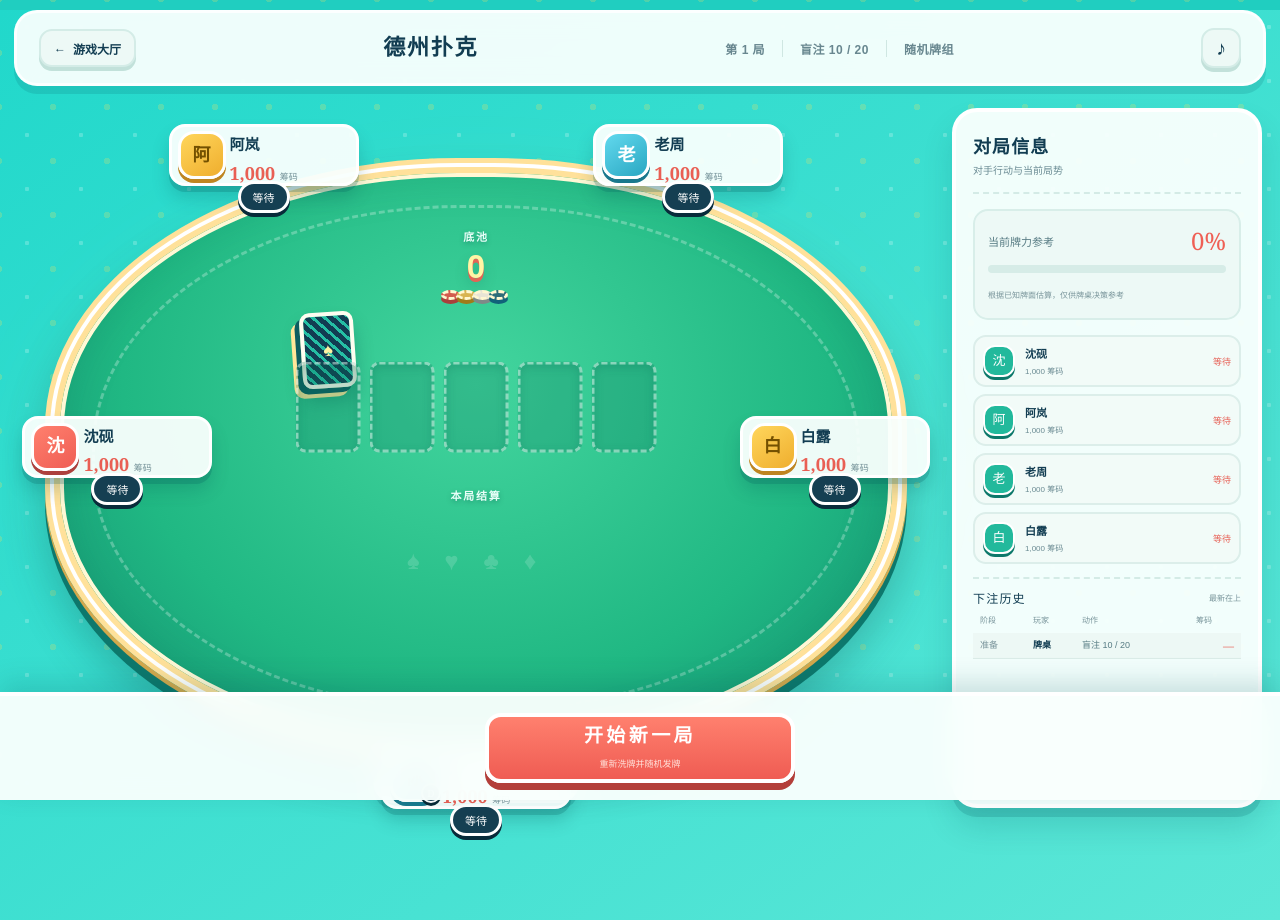
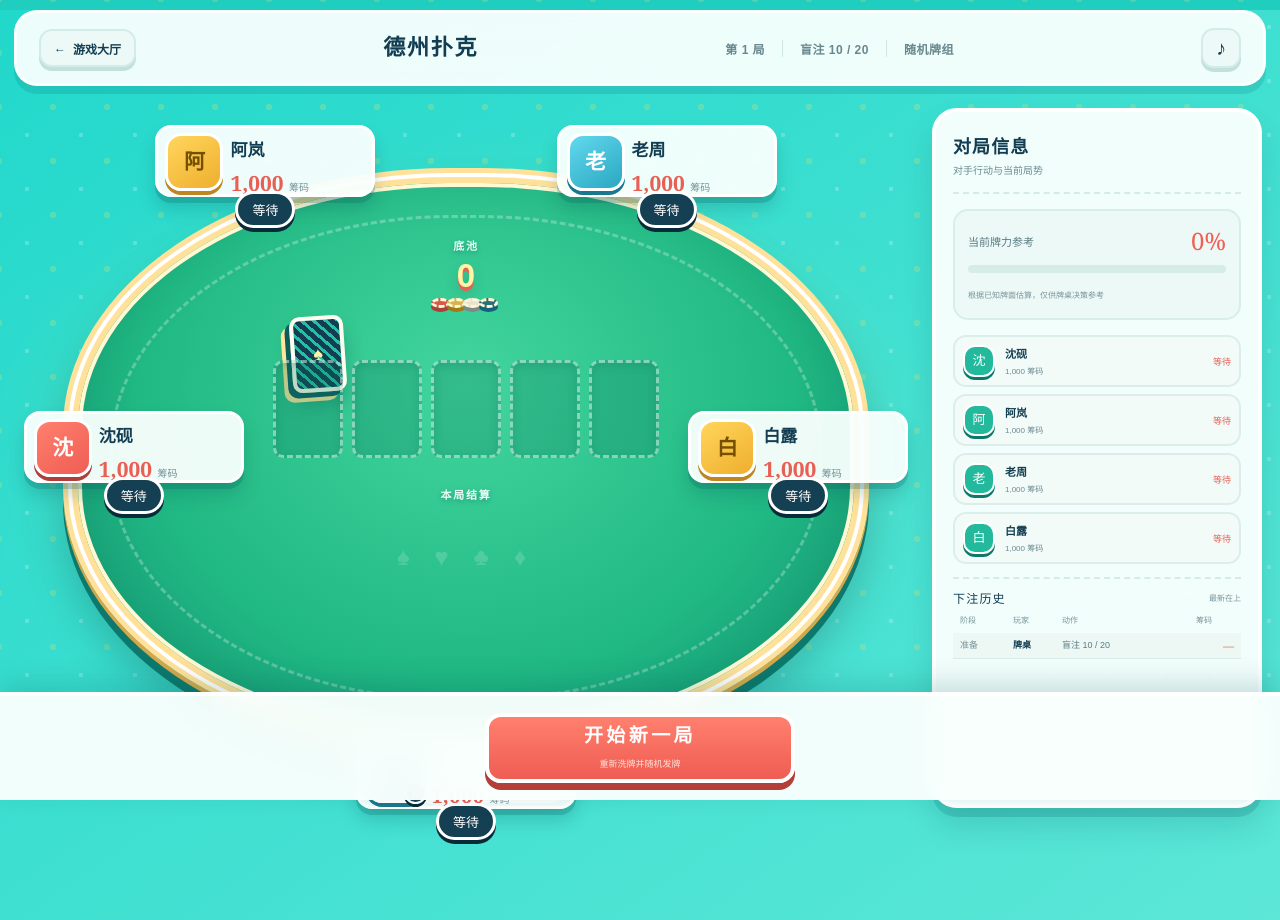
Before and after one commit to tzt302/game_poker, a Next.js app in the folder web/: page / in a window 1280 px wide. Built offline with nearby package versions, Linux system fonts and the light colour scheme.

Commit message:
Improve opponent readability (#4)

```diff
--- a/web/app/globals.css
+++ b/web/app/globals.css
@@ -155,3 +155,40 @@ body:before{display:block;opacity:.22;background-image:radial-gradient(circle,#f
 @media(max-width:380px){.topbar{margin-inline:4px}.poker-table{height:490px}.player-plaque{width:108px;padding-left:39px}.avatar{width:31px;height:31px}}
 .poker-loading{min-height:100svh;display:grid;place-content:center;justify-items:center;gap:14px;color:#064b46;background:radial-gradient(circle at 20% 20%,rgba(255,255,255,.38) 0 4px,transparent 5px) 0 0/34px 34px,linear-gradient(145deg,#31dfd1,#8ff2d8);font-weight:1000;letter-spacing:.12em}
 .poker-loading span{display:grid;place-items:center;width:84px;height:84px;border:7px solid #fff;border-radius:28px;color:#fff;background:#ff675c;box-shadow:0 10px 0 rgba(5,107,98,.22);font-size:42px;transform:rotate(-6deg)}
+
+/* Readable seat scale: the table stays centered while player information remains prominent. */
+@media(min-width:821px){
+  .game-layout{grid-template-columns:minmax(780px,1040px) 330px;justify-content:center;max-width:1430px}
+  .table-wrap{min-height:700px}
+  .poker-table{width:min(980px,90%);height:580px}
+  .player-plaque{width:220px;height:72px;padding:10px 14px 9px 72px}
+  .avatar{width:58px;height:58px;left:7px;top:5px;font-size:21px}
+  .avatar em{width:23px;height:23px;font-size:11px}
+  .player-copy strong{font-size:17px}
+  .player-copy>b{margin-top:5px;font-size:21px}
+  .player-copy small{font-size:10px}
+  .action-bubble{bottom:-31px;padding:6px 14px;font-size:13px}
+  .hole-cards{top:-78px}
+  .playing-card.small,.card-slot{width:70px;height:98px}
+  .playing-card.small .rank{font-size:20px}
+  .playing-card.small .suit{font-size:17px;top:28px}
+  .small .center-suit{font-size:38px}
+  .seat-south{bottom:-76px}
+  .seat-west{left:-54px}
+  .seat-east{right:-54px}
+  .seat-northwest{left:10%;top:-58px}
+  .seat-northeast{right:10%;top:-58px}
+}
+
+@media(max-width:820px){
+  .player-plaque{width:clamp(128px,36vw,158px);height:50px;padding:6px 8px 5px 47px}
+  .avatar{width:38px;height:38px;left:5px;top:4px;font-size:15px}
+  .player-copy strong{font-size:12px}
+  .player-copy>b{font-size:16px}
+  .player-copy small{font-size:8px}
+  .action-bubble{padding:4px 9px;font-size:10px}
+}
+@media(max-width:380px){
+  .player-plaque{width:124px;padding-left:44px}
+  .avatar{width:35px;height:35px}
+}
```
